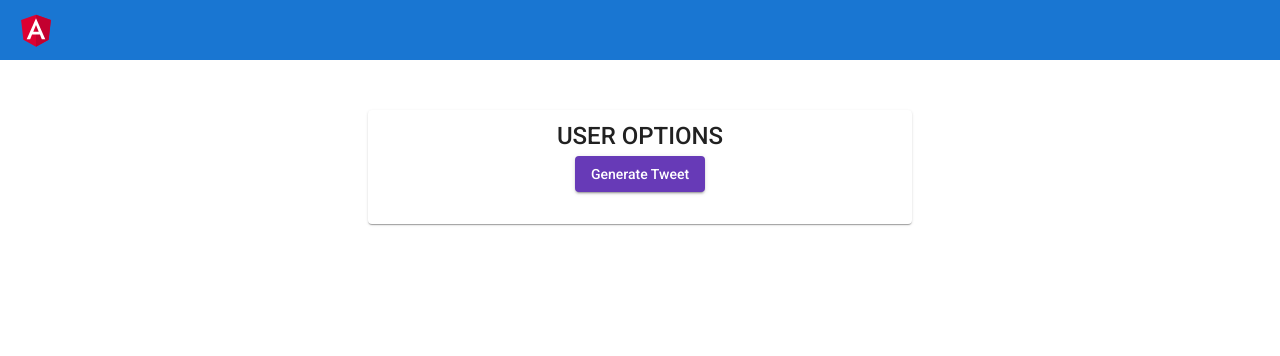
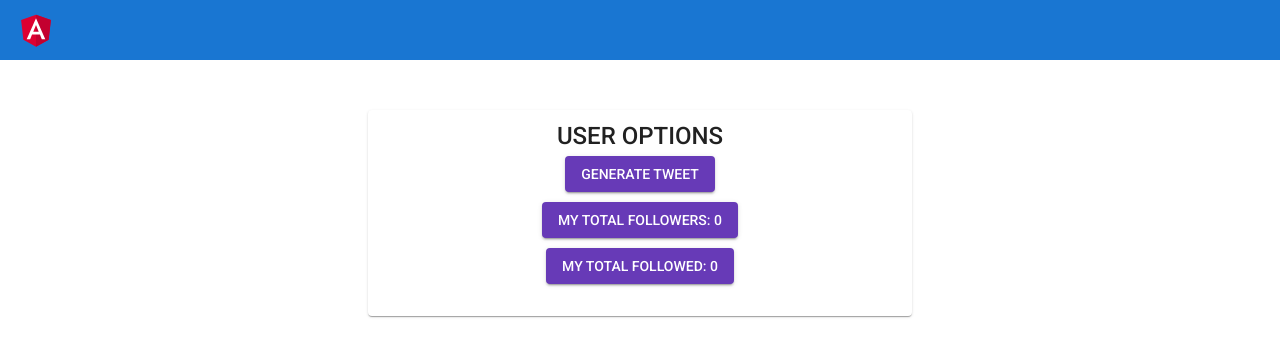
Before and after one commit to Direnzo30/koombea-tweeter-client, an Angular app: page /dashboard in a window 1280 px wide. Shown: the top 356 px of the page. Built offline with nearby package versions, Linux system fonts and the light colour scheme.

Commit message:
advance on totalizers

```diff
--- a/src/app/dashboard/dashboard.component.html
+++ b/src/app/dashboard/dashboard.component.html
@@ -5,10 +5,13 @@
                 USER OPTIONS
             </mat-card-title>
             <div class="dash-opt">
-                <button mat-raised-button color="primary" (click)="generateTweet()">Generate Tweet</button>
+                <button mat-raised-button color="primary" (click)="generateTweet()">GENERATE TWEET</button>
             </div>
             <div class="dash-opt">
-
+                <button mat-raised-button color="primary" (click)="generateTweet()">MY TOTAL FOLLOWERS: {{ followingCount }}</button>
+            </div>
+            <div class="dash-opt">
+                <button mat-raised-button color="primary" (click)="generateTweet()">MY TOTAL FOLLOWED: {{ followedCount }}</button>
             </div>
         </mat-card-content>
         <mat-card-actions>
--- a/src/app/dashboard/dashboard.component.ts
+++ b/src/app/dashboard/dashboard.component.ts
@@ -1,5 +1,8 @@
 import { Component, OnInit } from '@angular/core';
 import { Router } from '@angular/router';
+import { User } from '../models/user';
+import { SessionsService } from '../services/sessions.service';
+import { StorageService } from '../services/storage.service';
 
 @Component({
   selector: 'app-dashboard',
@@ -8,9 +11,38 @@ import { Router } from '@angular/router';
 })
 export class DashboardComponent implements OnInit {
 
-  constructor(private router: Router) { }
+  user: User | null;
+  followedCount = 0;
+  followingCount = 0;
+
+  constructor(private router: Router,
+              private session: SessionsService,
+              private storage: StorageService) {
+
+    this.user = this.initUser();
+  }
 
   ngOnInit(): void {
+    this.getCounters();
+  }
+
+  initUser() {
+    return this.storage.getUser();
+  }
+
+  getCounters() {
+    if (!this.user) {
+      return
+    }
+    this.session.getUserStats(this.user.id).subscribe(
+      (response) => {
+        this.followedCount = response.result.followed;
+        this.followingCount = response.result.followers;
+      },
+      (error) => {
+
+      }
+    )
   }
 
   generateTweet() {
--- a/src/app/services/sessions.service.ts
+++ b/src/app/services/sessions.service.ts
@@ -40,6 +40,13 @@ export class SessionsService {
     }).pipe(map(res => humps.camelizeKeys(res) as Response))
   }
 
+  public getUserStats(user_id: any): Observable<Response> {
+    let headers = this.generateAuthHeaders()
+    return this.http.get<Response>(`${this.apiUrl}/users/${user_id}/network_stats`, {
+      headers: headers
+    }).pipe(map(res => humps.camelizeKeys(res) as Response))
+  }
+
   public generateAuthHeaders() {
     let user = this.storage.getUser();
     if (!!user) {
--- a/src/app/signin/signin.component.ts
+++ b/src/app/signin/signin.component.ts
@@ -13,6 +13,8 @@ import { Router } from '@angular/router';
 export class SigninComponent implements OnInit {
 
   public signinForm: FormGroup;
+  followedCount = 0
+  followingCount = 0
 
   constructor(private formBuilder: FormBuilder,
               private sessions: SessionsService,
```
